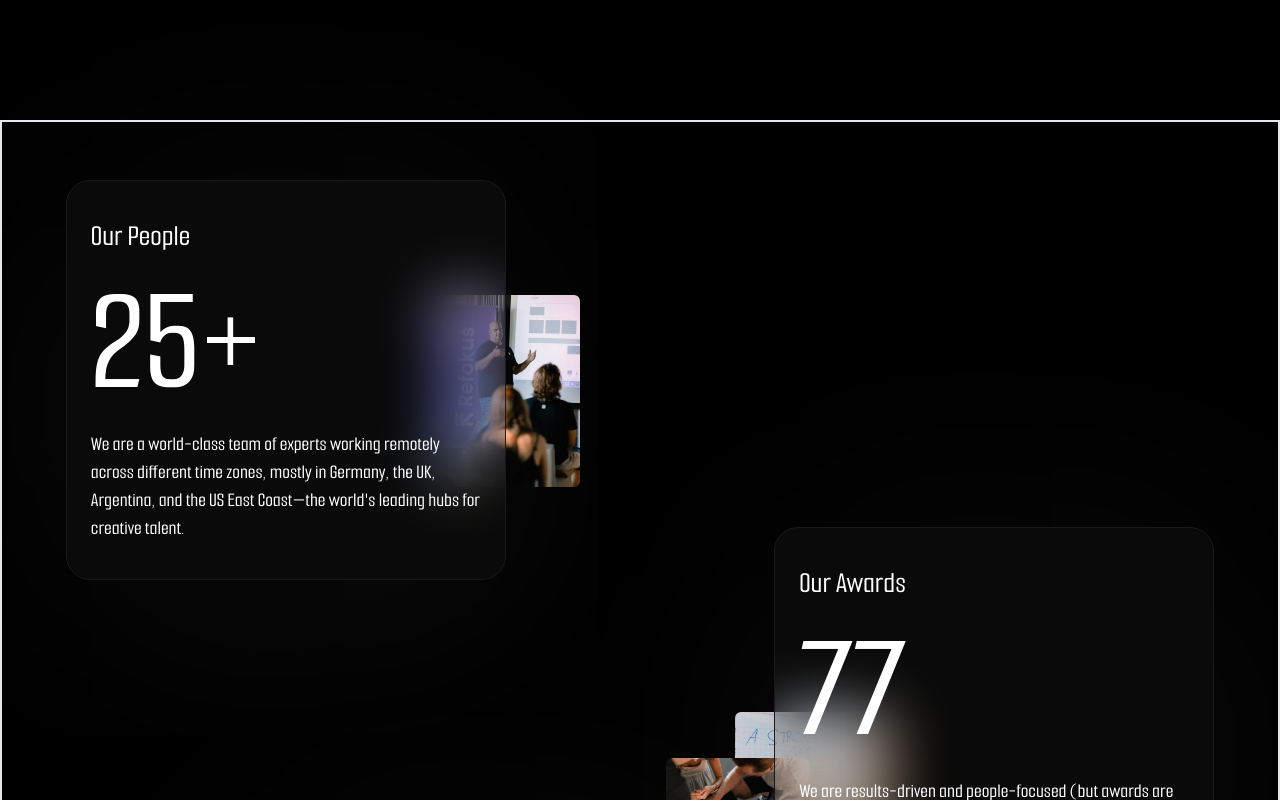
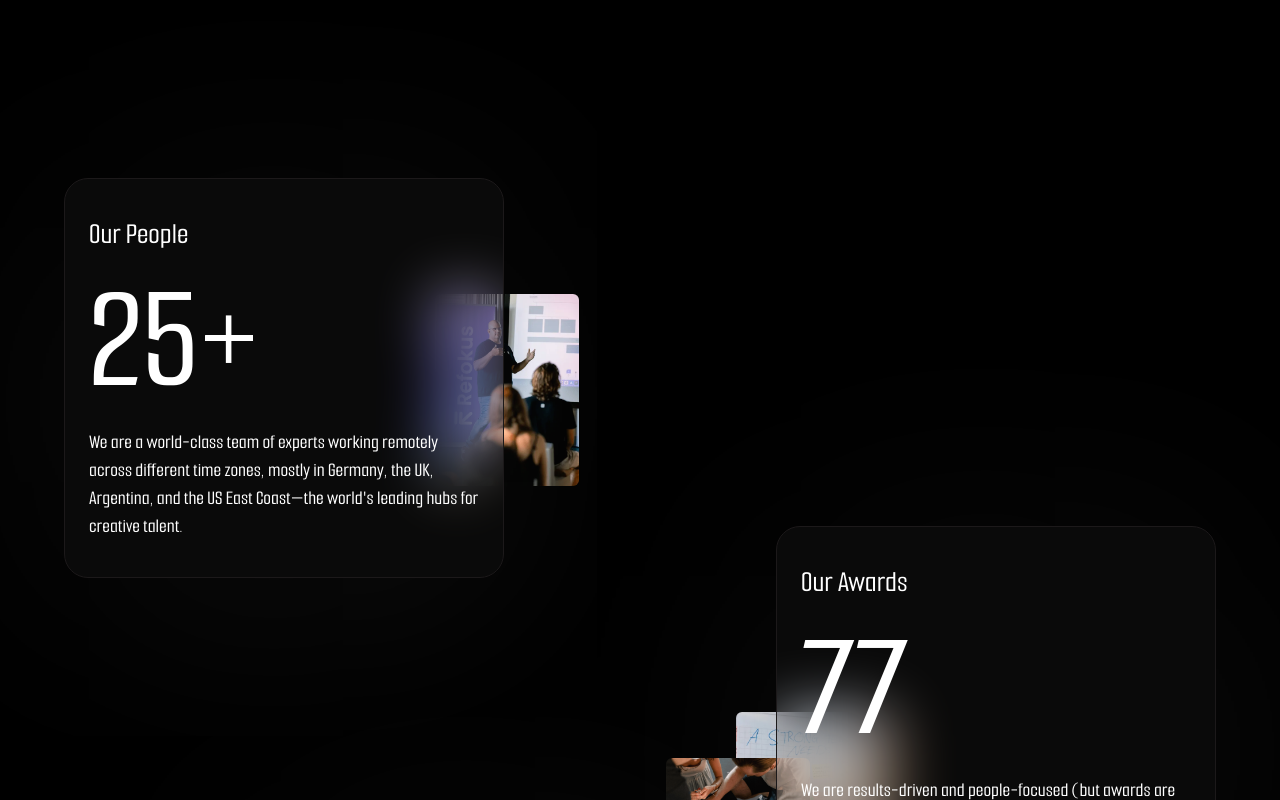
Before and after one commit to chaudhary64/Refokus, a React (Vite) app: page /about in a window 1280 px wide. Shown: the part 880-1680 px from the top of the page. Built offline with nearby package versions, Linux system fonts and the light colour scheme.

Commit message:
Refactored code: Removed redundant console.log statements and unnecessary border styling.

```diff
--- a/src/Components/About/About.jsx
+++ b/src/Components/About/About.jsx
@@ -495,7 +495,7 @@ const About = () => {
       </section>
       <section
         id="BlurCards"
-        className="h-[90vh] sm:h-screen md:h-[105vh] lg:h-[120vh] xl:h-[145vh] w-full relative border-2"
+        className="h-[90vh] sm:h-screen md:h-[105vh] lg:h-[120vh] xl:h-[145vh] w-full relative"
       >
         {blurCardsData.map((data) => (
           <BlurCards key={data.id} {...data} screenWidth={screenWidth} />
--- a/src/Components/About/Expander.jsx
+++ b/src/Components/About/Expander.jsx
@@ -23,7 +23,6 @@ const Expander = ({ question, answer }) => {
         para: heightPara,
         direction: "forward",
       });
-      console.log(heightContainer, heightPara);
     });
   }, []);
 
--- a/src/Components/Home/Home.jsx
+++ b/src/Components/Home/Home.jsx
@@ -198,9 +198,6 @@ const Home = () => {
   const leftImageY = useTransform(scroll, [0.8, 1], [0, -85]);
   const rightImageX = useTransform(scroll, [0.85, 1], [0, 80]);
   const rightImageY = useTransform(scroll, [0.85, 1], [0, -80]);
-  useMotionValueEvent(scroll, "change", (latest) => {
-    console.log(latest);
-  });
   return (
     <>
       <section className="h-fit w-[95%] mx-auto pt-20 text-white">
--- a/src/Components/Nav/Nav.jsx
+++ b/src/Components/Nav/Nav.jsx
@@ -10,7 +10,6 @@ const Nav = () => {
 
   useEffect(() => {
     setCurrentPath(location.pathname);
-    console.log(location.pathname);
   }, [location]);
 
   return (
```
